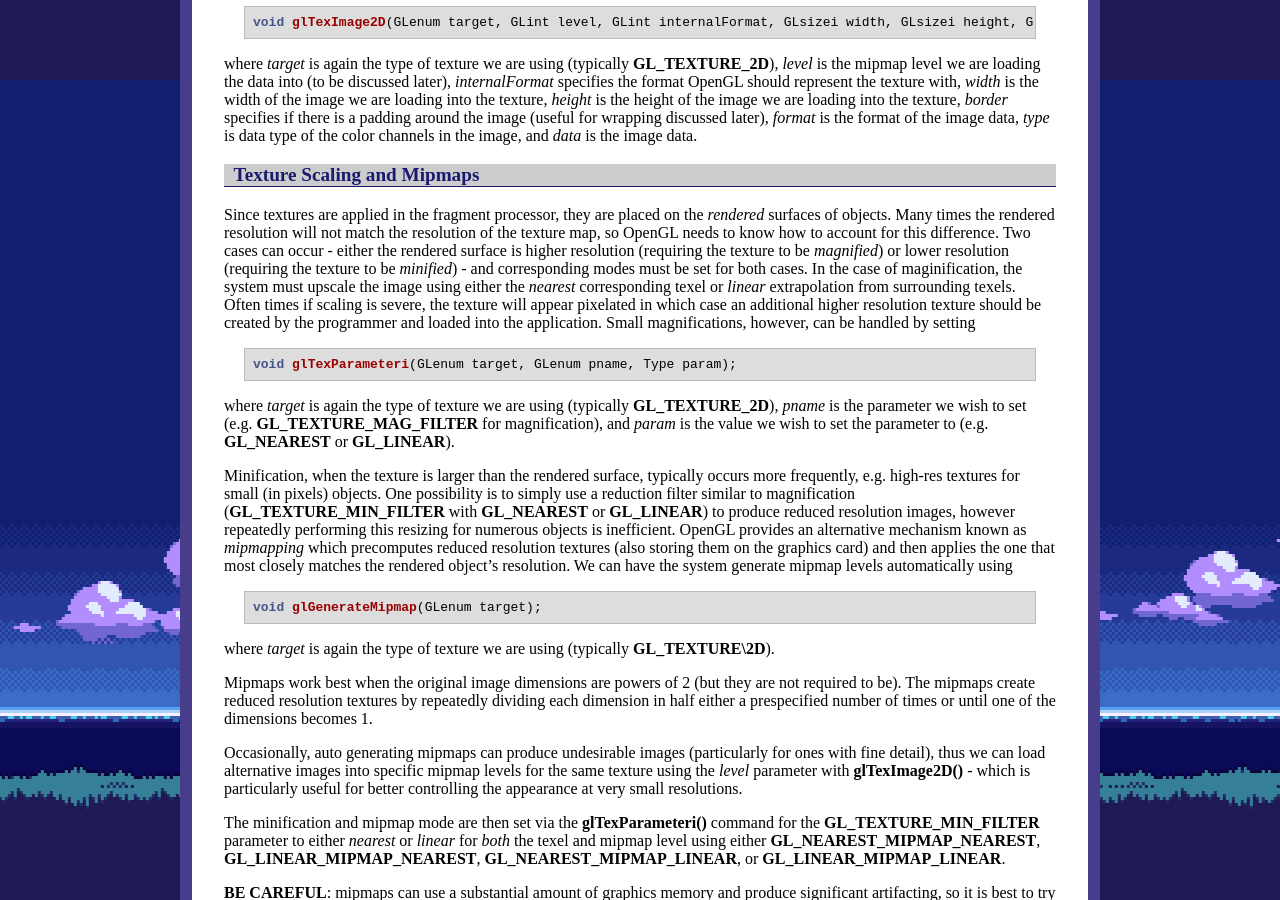
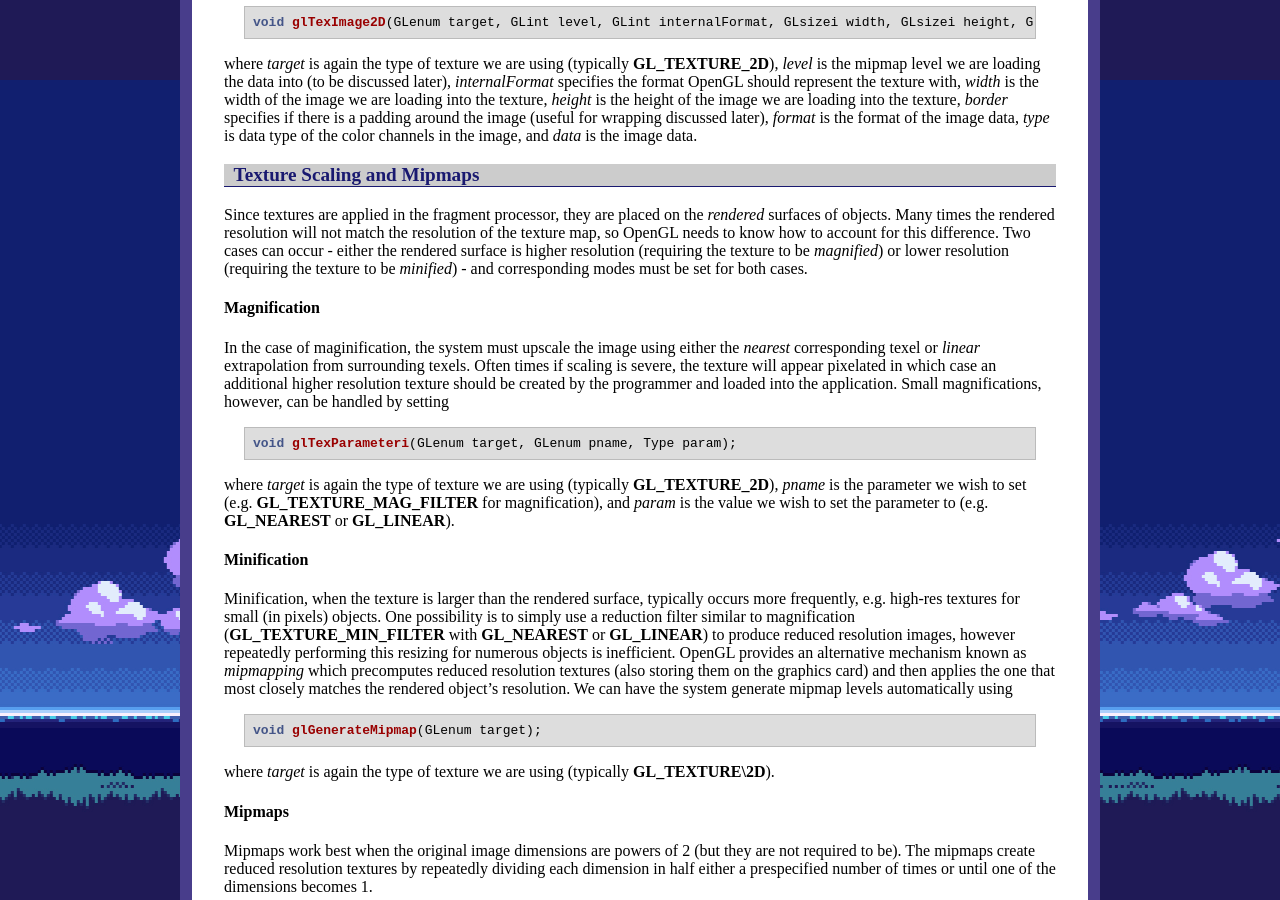
Before and after one commit to ycpcs/cs370-fall2020, a Jekyll site: the page built from labs/lab13.md, in a window 1280 px wide and 900 px high, scrolled down 1720 px. Built offline with Jekyll 4.4.1, drawn with Linux system fonts in a browser that asks for light colours.

Commit message:
update lab13
update lab13

````diff
--- a/labs/lab13.md
+++ b/labs/lab13.md
@@ -75,13 +75,19 @@ where *target* is again the type of texture we are using (typically **GL\_TEXTUR
 
 ### Texture Scaling and Mipmaps
 
-Since textures are applied in the fragment processor, they are placed on the *rendered* surfaces of objects. Many times the rendered resolution will not match the resolution of the texture map, so OpenGL needs to know how to account for this difference. Two cases can occur - either the rendered surface is higher resolution (requiring the texture to be *magnified*) or lower resolution (requiring the texture to be *minified*) - and corresponding modes must be set for both cases. In the case of maginification, the system must upscale the image using either the *nearest* corresponding texel or *linear* extrapolation from surrounding texels. Often times if scaling is severe, the texture will appear pixelated in which case an additional higher resolution texture should be created by the programmer and loaded into the application. Small magnifications, however, can be handled by setting
+Since textures are applied in the fragment processor, they are placed on the *rendered* surfaces of objects. Many times the rendered resolution will not match the resolution of the texture map, so OpenGL needs to know how to account for this difference. Two cases can occur - either the rendered surface is higher resolution (requiring the texture to be *magnified*) or lower resolution (requiring the texture to be *minified*) - and corresponding modes must be set for both cases.
+
+#### Magnification
+
+In the case of maginification, the system must upscale the image using either the *nearest* corresponding texel or *linear* extrapolation from surrounding texels. Often times if scaling is severe, the texture will appear pixelated in which case an additional higher resolution texture should be created by the programmer and loaded into the application. Small magnifications, however, can be handled by setting
 
 ```cpp
 void glTexParameteri(GLenum target, GLenum pname, Type param);
 ```
 
 where *target* is again the type of texture we are using (typically **GL\_TEXTURE\_2D**), *pname* is the parameter we wish to set (e.g. **GL\_TEXTURE\_MAG\_FILTER** for magnification), and *param* is the value we wish to set the parameter to (e.g. **GL\_NEAREST** or **GL\_LINEAR**).
+
+#### Minification
 
 Minification, when the texture is larger than the rendered surface, typically occurs more frequently, e.g. high-res textures for small (in pixels) objects. One possibility is to simply use a reduction filter similar to magnification (**GL\_TEXTURE\_MIN\_FILTER** with **GL\_NEAREST** or **GL\_LINEAR**) to produce reduced resolution images, however repeatedly performing this resizing for numerous objects is inefficient. OpenGL provides an alternative mechanism known as *mipmapping* which precomputes reduced resolution textures (also storing them on the graphics card) and then applies the one that most closely matches the rendered object's resolution. We can have the system generate mipmap levels automatically using
 
@@ -90,6 +96,8 @@ void glGenerateMipmap(GLenum target);
 ```
 
 where *target* is again the type of texture we are using (typically **GL\_TEXTURE\2D**).
+
+#### Mipmaps
 
 Mipmaps work best when the original image dimensions are powers of 2 (but they are not required to be). The mipmaps create reduced resolution textures by repeatedly dividing each dimension in half either a prespecified number of times or until one of the dimensions becomes 1.
 
````
